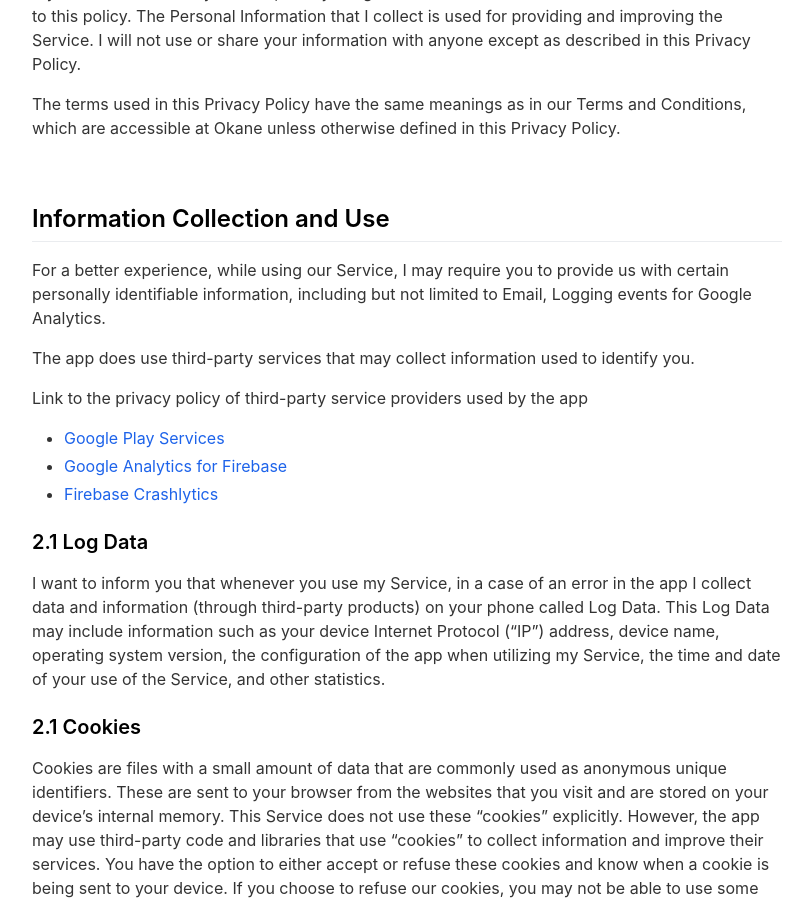
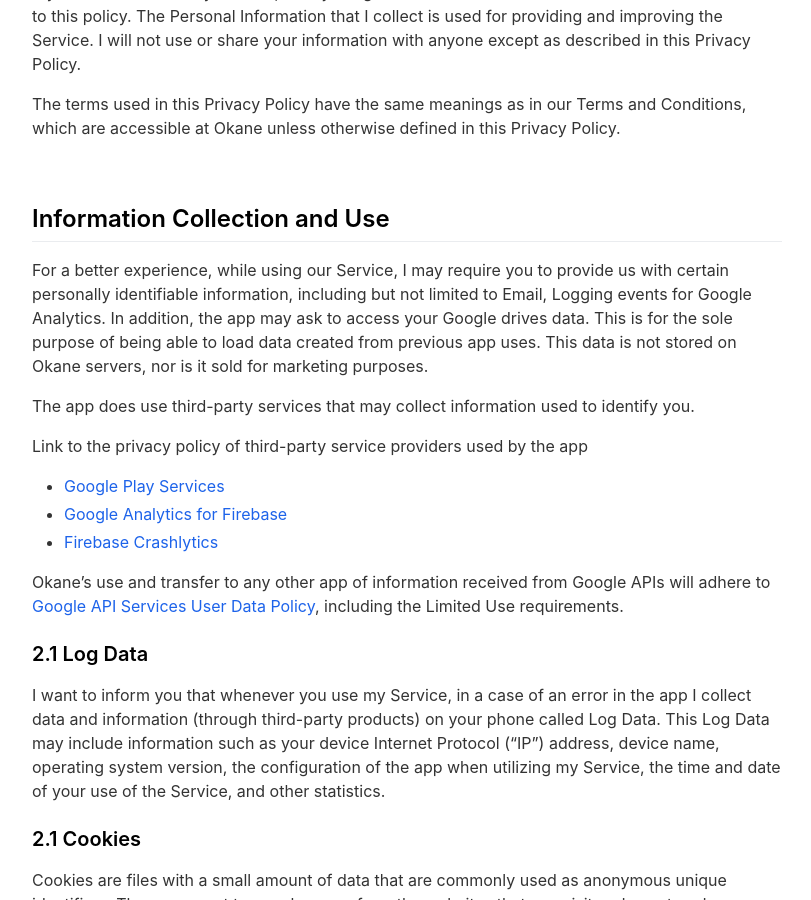
Before and after one commit to okanefinance/okanefinance, a Jekyll site: the page built from _pages/privacypolicy.md, in a window 1280 px wide and 900 px high, scrolled down 432 px. Shown: the whole window, without its empty margins (233-1044 px from the left). Built offline with Jekyll 4.4.1, drawn with Linux system fonts in a browser that asks for light colours; nearby versions of some CDN libraries.

Commit message:
Update privacypolicy.md according to oauth requirements

```diff
--- a/_pages/privacypolicy.md
+++ b/_pages/privacypolicy.md
@@ -20,7 +20,7 @@ The terms used in this Privacy Policy have the same meanings as in our Terms and
 <br>
 
 ## Information Collection and Use
-For a better experience, while using our Service, I may require you to provide us with certain personally identifiable information, including but not limited to Email, Logging events for Google Analytics.
+For a better experience, while using our Service, I may require you to provide us with certain personally identifiable information, including but not limited to Email, Logging events for Google Analytics. In addition, the app may ask to access your Google drives data. This is for the sole purpose of being able to load data created from previous app uses. This data is not stored on Okane servers, nor is it sold for marketing purposes.
 
 The app does use third-party services that may collect information used to identify you.
 
@@ -28,6 +28,8 @@ Link to the privacy policy of third-party service providers used by the app
 -    [Google Play Services](https://www.google.com/policies/privacy/)
 -    [Google Analytics for Firebase](https://firebase.google.com/policies/analytics)
 -    [Firebase Crashlytics](https://firebase.google.com/support/privacy/)
+
+Okane's use and transfer to any other app of information received from Google APIs will adhere to [Google API Services User Data Policy](https://developers.google.com/terms/api-services-user-data-policy), including the Limited Use requirements.
 
 ### 2.1 Log Data
 I want to inform you that whenever you use my Service, in a case of an error in the app I collect data and information (through third-party products) on your phone called Log Data. This Log Data may include information such as your device Internet Protocol (“IP”) address, device name, operating system version, the configuration of the app when utilizing my Service, the time and date of your use of the Service, and other statistics.
```
